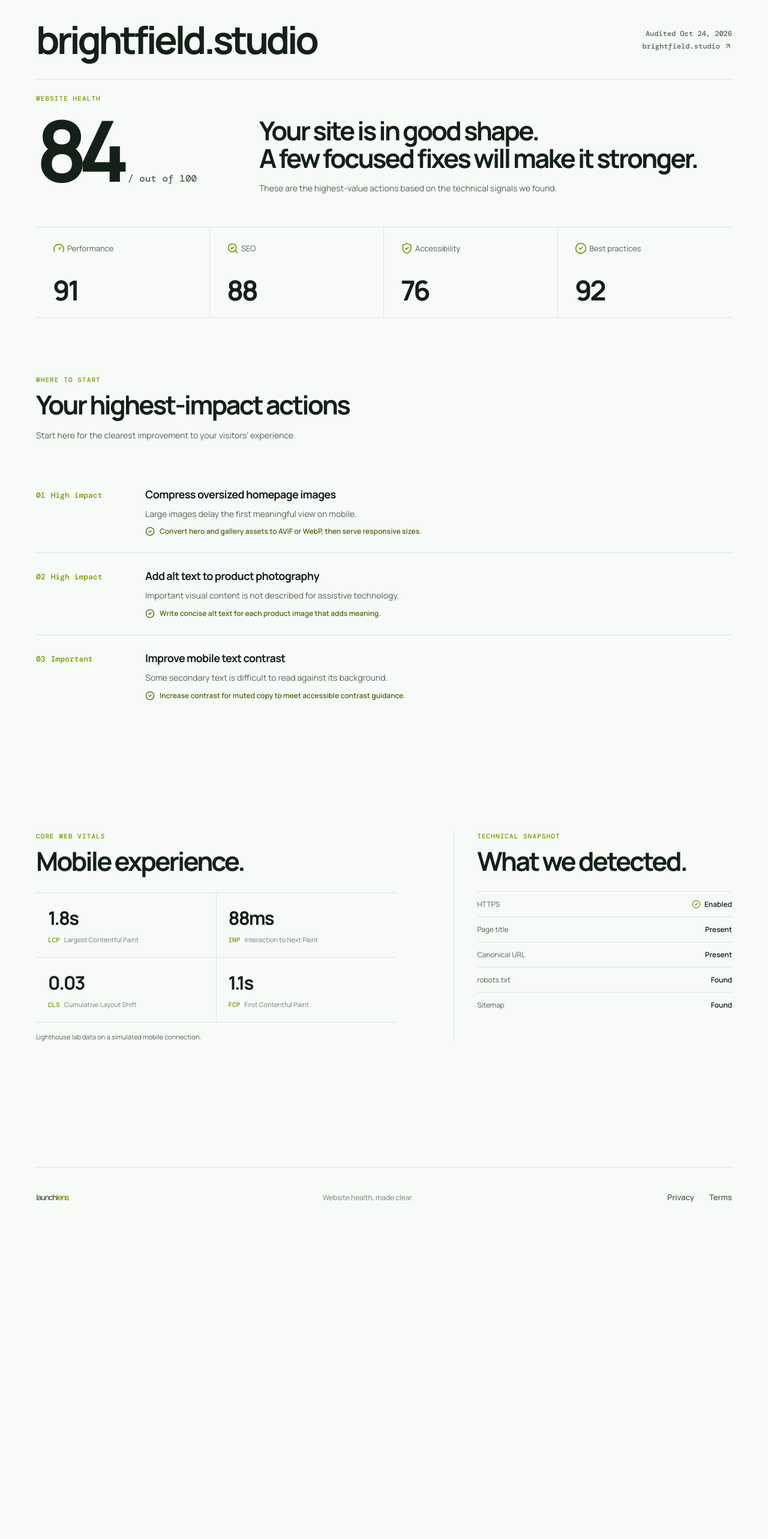
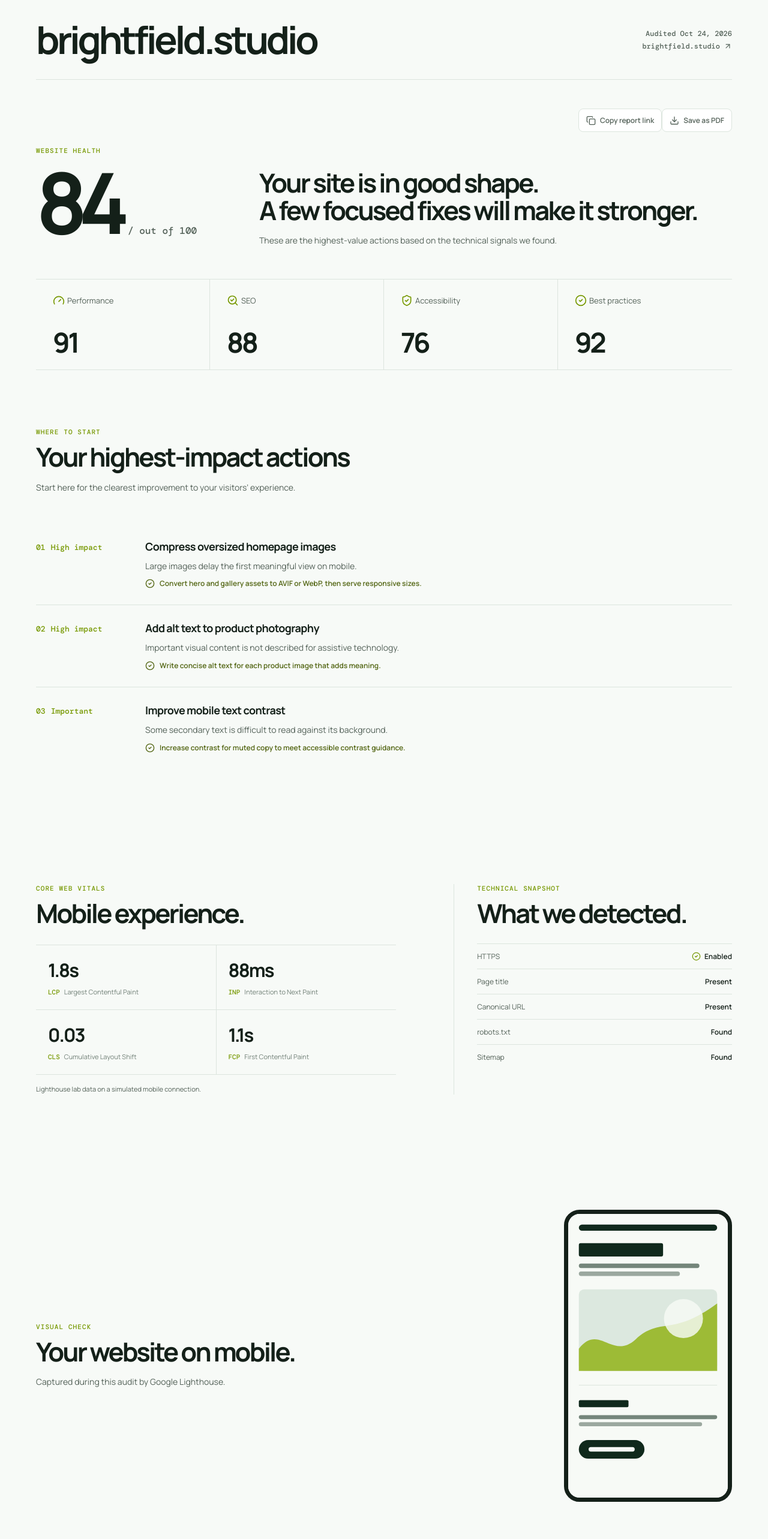
Before and after one commit to script-amv/launchlens, a Next.js app: page /example in a window 1280 px wide. Shown: the part 140-2706 px from the top of the page at 60% size. Before the commit the page ends 2186 px from the top, so only its background shows below. Built offline with nearby package versions, Linux system fonts and the light colour scheme.

Commit message:
feat: unify example and live report layouts

```diff
--- a/src/app/example/page.tsx
+++ b/src/app/example/page.tsx
@@ -3,5 +3,5 @@
 import { SiteFooter, SiteHeader } from "@/components/site-chrome";
 
 export default function ExamplePage() {
-  return <main><SiteHeader /><AuditReportView report={exampleReport} example /><SiteFooter /></main>;
+  return <main><SiteHeader /><AuditReportView report={exampleReport} /><SiteFooter /></main>;
 }
--- a/src/app/tweaks.css
+++ b/src/app/tweaks.css
@@ -1 +1,2 @@
 .overview-kicker{padding-bottom:0}.overview-body{padding-top:var(--s5)}.priority-action svg{transform:none}.audit-form{padding:4px}.audit-form input{height:52px}.audit-form button{display:flex;align-items:center;justify-content:center;gap:8px;height:52px}
+.audit-screenshot img,.screenshot-unavailable{width:280px;justify-self:end;border:7px solid var(--ink);border-radius:26px}.screenshot-unavailable{display:grid;min-height:480px;place-items:center;background:var(--surface);color:var(--muted);font:500 11px 'DM Mono',monospace;text-transform:uppercase;letter-spacing:.08em}@media(max-width:760px){.audit-screenshot img,.screenshot-unavailable{justify-self:start}}
--- a/src/components/audit-report-view.tsx
+++ b/src/components/audit-report-view.tsx
@@ -6,14 +6,14 @@
 const metricHelp = { lcp: "Largest Contentful Paint", inp: "Interaction to Next Paint", cls: "Cumulative Layout Shift", fcp: "First Contentful Paint" };
 const impact: Record<Severity, string> = { critical: "Critical", high: "High impact", medium: "Important", low: "Quick win" };
 function formatDate(value: string) { return new Intl.DateTimeFormat("en", { month: "short", day: "numeric", year: "numeric" }).format(new Date(value)); }
-export function AuditReportView({ report, example = false }: { report: AuditReport; example?: boolean }) {
+export function AuditReportView({ report }: { report: AuditReport }) {
   return <article className="report-page shell">
     <header className="report-masthead"><h1>{report.hostname}</h1><div className="audit-meta"><span>Audited {formatDate(report.createdAt)}</span><a href={report.url} target="_blank" rel="noreferrer">{report.url.replace(/^https?:\/\//, "")} <ArrowUpRight size={14}/></a></div></header>
-    {!example && <div className="report-actions"><ReportActions /></div>}
+    <div className="report-actions"><ReportActions /></div>
     <section className="report-overview"><p className="kicker overview-kicker">Website health</p><div className="overview-body"><div className="health-score"><div className="score-value"><strong>{report.overallScore}</strong><span>/ out of 100</span></div></div><div className="health-copy"><h2>{report.overallScore >= 80 ? "Your site is in good shape.\nA few focused fixes will make it stronger." : "Your site has a clear path to improvement."}</h2><p>{report.findings.length ? "These are the highest-value actions based on the technical signals we found." : "The baseline checks passed. Keep monitoring performance as your site changes."}</p></div></div></section>
     <section className="metric-rail" aria-label="Audit category scores">{Object.entries(report.categories).map(([key, category]) => { const Icon = labels[key as keyof typeof labels]; return <div key={key}><Icon size={20}/><span>{category.label}</span><strong>{category.score}</strong></div>; })}</section>
     <section className="report-priorities"><div className="report-section"><p className="kicker">Where to start</p><h2>{report.findings.length ? "Your highest-impact actions" : "No priority actions found"}</h2><p className="section-copy">{report.findings.length ? "Start here for the clearest improvement to your visitors’ experience." : "The automated baseline checks passed for this page."}</p></div>{report.findings.length > 0 && <ol className="priority-list">{report.findings.map((finding, index) => <li key={finding.id}><div className="priority-index"><span>0{index + 1}</span><span>{impact[finding.severity]}</span></div><div className="priority-content"><h3>{finding.title}</h3><p>{finding.detail}</p><div className="priority-action"><CheckCircle2 size={16}/><span>{finding.action}</span></div></div></li>)}</ol>}</section>
     <div className="report-evidence"><section className="report-section"><p className="kicker">Core Web Vitals</p><h2>Mobile experience.</h2><div className="vitals">{Object.entries(report.metrics).map(([key, value]) => <div key={key}><strong>{value || "—"}</strong><span>{key.toUpperCase()}</span><small>{metricHelp[key as keyof typeof metricHelp]}</small></div>)}</div><p className="source-note">{report.source === "pagespeed" ? "Lighthouse lab data on a simulated mobile connection." : "Add a Google PageSpeed API key to show measured lab metrics."}</p></section><section className="report-section technical"><p className="kicker">Technical snapshot</p><h2>What we detected.</h2><dl><div><dt>HTTPS</dt><dd>{report.metadata.hasHttps ? <><CheckCircle2 size={15}/> Enabled</> : "Not detected"}</dd></div><div><dt>Page title</dt><dd>{report.metadata.title ? "Present" : "Missing"}</dd></div><div><dt>Canonical URL</dt><dd>{report.metadata.hasCanonical ? "Present" : "Missing"}</dd></div><div><dt>robots.txt</dt><dd>{report.metadata.hasRobots ? "Found" : "Not found"}</dd></div><div><dt>Sitemap</dt><dd>{report.metadata.hasSitemap ? "Found" : "Not found"}</dd></div></dl></section></div>
-    {report.screenshots.mobile && <section className="audit-screenshot"><div><p className="kicker">Visual check</p><h2>Your website on mobile.</h2><p>Captured during this audit by Google Lighthouse.</p></div><img src={report.screenshots.mobile} alt={`Mobile screenshot of ${report.hostname}`} /></section>}
+    <section className="audit-screenshot"><div><p className="kicker">Visual check</p><h2>Your website on mobile.</h2><p>{report.screenshots.mobile ? "Captured during this audit by Google Lighthouse." : "A mobile screenshot was not available for this audit."}</p></div>{report.screenshots.mobile ? <img src={report.screenshots.mobile} alt={`Mobile screenshot of ${report.hostname}`} /> : <div className="screenshot-unavailable" aria-label="Mobile screenshot unavailable">No preview available</div>}</section>
   </article>;
 }
--- a/src/lib/example-report.ts
+++ b/src/lib/example-report.ts
@@ -9,5 +9,5 @@
     { id: "images", severity: "high", title: "Compress oversized homepage images", detail: "Large images delay the first meaningful view on mobile.", action: "Convert hero and gallery assets to AVIF or WebP, then serve responsive sizes." },
     { id: "alt", severity: "high", title: "Add alt text to product photography", detail: "Important visual content is not described for assistive technology.", action: "Write concise alt text for each product image that adds meaning." },
     { id: "contrast", severity: "medium", title: "Improve mobile text contrast", detail: "Some secondary text is difficult to read against its background.", action: "Increase contrast for muted copy to meet accessible contrast guidance." },
-  ], screenshots: {},
+  ], screenshots: { mobile: "/example-mobile-preview.svg" },
 };
```
Also changed, not shown: public/example-mobile-preview.svg (added).
